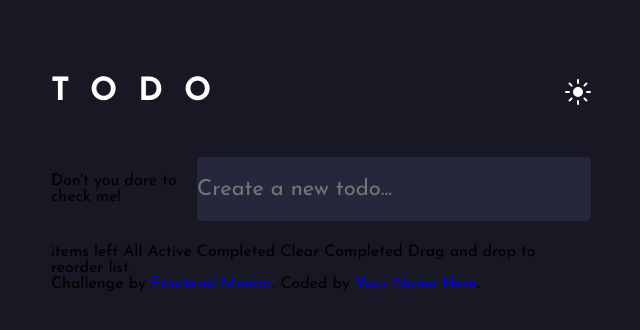
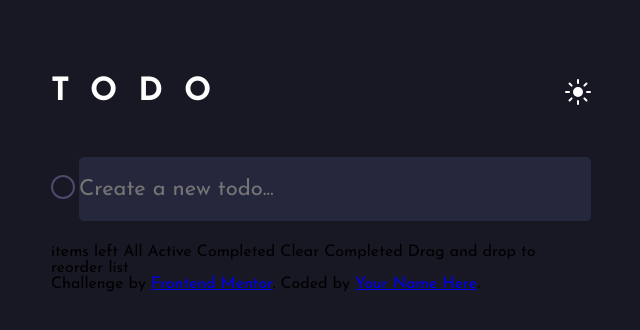
Before and after one commit to henriquerocharafael/todo-app, a React (Vite) app: page / in a window 1280 px wide. Shown: the top 330 px of the page, without its empty margins (319-959 px from the left). Built offline with nearby package versions, Linux system fonts and the light colour scheme.

Commit message:
finished checkbox component

```diff
--- a/src/App.tsx
+++ b/src/App.tsx
@@ -12,7 +12,6 @@ export function App() {
 
         <div className="input-wrapper">
 
-          {/* Custom Checkbox */}
           <Checkbox />
 
           <input className="input-text" placeholder="Create a new todo..." />
--- /dev/null
+++ b/src/components/Checkbox/iconCheck.tsx
@@ -0,0 +1,27 @@
+import styles from "./styles.module.css"
+
+interface IconCheckProps {
+  isChecked: boolean;
+}
+
+export function IconCheck(props: IconCheckProps) {
+  return (
+    <svg
+      xmlns="http://www.w3.org/2000/svg"
+      className={`${styles.checkbox} ${props.isChecked ? styles.checkbox_active : ""}`}
+      // This element is purely decorative so
+      // we hide it for screen readers
+      aria-hidden="true"
+      viewBox="0 0 20 20"
+      fill="none"
+    >
+      <g transform="translate(4, 6)">
+        <path
+          stroke={props.isChecked ? "#fff" : "none"}
+          strokeWidth="2"
+          d="M1 4.304L3.696 7l6-6"
+        />
+      </g>
+    </svg>
+  )
+}
--- a/src/components/Checkbox/index.tsx
+++ b/src/components/Checkbox/index.tsx
@@ -1,5 +1,5 @@
 import { useState } from "react";
-import styles from "./styles.module.css"
+import { IconCheck } from "./iconCheck"
 
 export function Checkbox() {
   const [isChecked, setIsChecked] = useState(false);
@@ -10,18 +10,12 @@ export function Checkbox() {
 
   return (
     <label>
+      <IconCheck isChecked={isChecked} />
+
       <input
-        className={styles.checkbox}
         type="checkbox"
         onChange={handleChange}
       />
-      <span
-        className={`checkbox ${isChecked ? "checkbox-active" : ""}`}
-        // This element is purely decorative so
-        // we hide it for screen readers
-        aria-hidden="true"
-      />
-      Don't you dare to check me!
     </label>
   );
 }
--- a/src/components/Checkbox/styles.module.css
+++ b/src/components/Checkbox/styles.module.css
@@ -1,24 +1,18 @@
-/* taken from https://css-tricks.com/inclusively-hidden/ */
-.checkbox {
-  clip: rect(0 0 0 0);
-  clip-path: inset(50%);
-  height: 1px;
-  overflow: hidden;
-  position: absolute;
-  white-space: nowrap;
-  width: 1px;
+label:hover {
+  cursor: pointer;
 }
 
 .checkbox {
   display: inline-block; /* set to `inline-block` as `inline elements ignore `height` and `width` */
-  height: 20px;
-  width: 20px;
-  background: #fff;
-  border: 2px #ddd solid;
+  width: 1.5rem;
+  height: 1.5rem;
+  background: transparent;
+  border: 2px solid var(--very-dark-grayish-blue);
+  border-radius: 50px;
   margin-right: 4px;
 }
 
-.checkbox-active {
-  border-color: purple;
-  background: purple;
+.checkbox_active {
+  border: none;
+  background: var(--check-background);
 }
--- a/src/globals.css
+++ b/src/globals.css
@@ -3,9 +3,7 @@
 
   --white: #fff;
   --bright-blue: hsl(220, 98%, 61%);
-  --check-background: linear-gradient(
-    hsl(192, 100%, 67%) to hsl(280, 87%, 65%)
-  );
+  --check-background: linear-gradient(90deg, rgba(238,174,202,1) 0%, rgba(148,187,233,1) 100%);
 
   /* Neutral Colors */
   /* Light Theme */
@@ -69,6 +67,18 @@ header h1 {
   align-items: center;
 }
 
+/* taken from https://css-tricks.com/inclusively-hidden/ */
+/* This will hide the native checkbox */
+input[type="checkbox"] {
+  clip: rect(0 0 0 0);
+  clip-path: inset(50%);
+  height: 1px;
+  overflow: hidden;
+  position: absolute;
+  white-space: nowrap;
+  width: 1px;
+}
+
 .input-text {
   font-family: "Josefin Sans", sans-serif;
   font-size: 1.375rem;
```
Also changed, not shown: src/assets/images/icon-check.svg (deleted).
